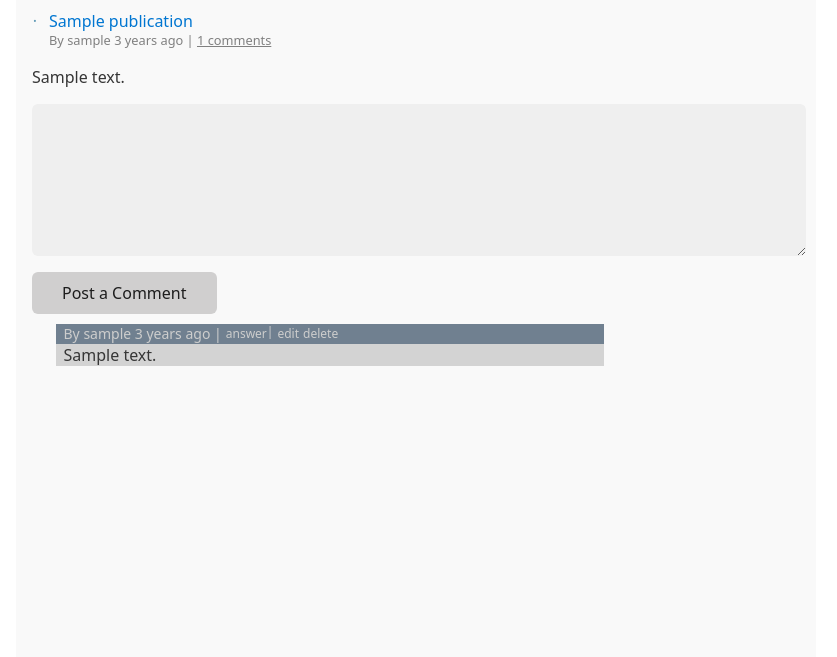
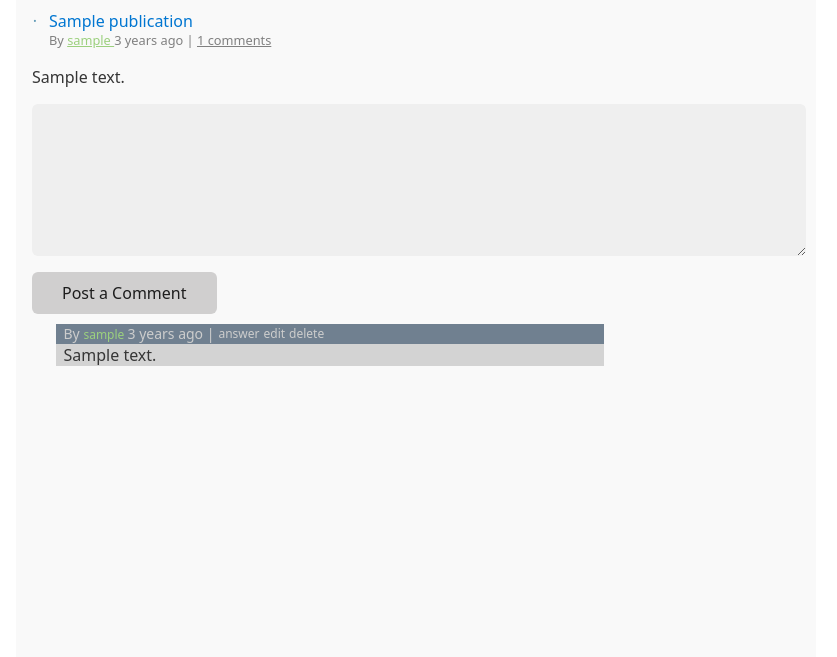
Before and after one commit to dsocolobsky/linkeadisimo, a Django app: page /pub/1/ in a window 1280 px wide. Shown: the part 46-703 px from the top of the page, without its empty margins (224-1061 px from the left). Run offline with Django 3.2, Linux system fonts and the light colour scheme; a user stored in the database is signed in; tables that the repository leaves empty hold one stand-in row (values such as "Sample post"); some libraries are stand-ins or nearby versions.

Commit message:
feat: show own username in green

```diff
--- a/website/static/website/css/style.css
+++ b/website/static/website/css/style.css
@@ -133,6 +133,10 @@ li .publication {
     text-decoration: underline;
 }
 
+.publication .subtext a.ownuser {
+    color: #9cd07e;
+}
+
 /*
 ##########################
 PUBLICATION
@@ -172,10 +176,26 @@ PUBLICATION
     font-size: 14px;
 }
 
+.comment .toptext .info a {
+    color: #cdcdcd;
+}
+
+.comment .toptext .info a.ownuser {
+    color: #9cd07e;
+}
+
+.comment .toptext .info a:hover {
+    text-decoration: underline;
+}
+
 .comment .toptext a {
     font-size: 12px;
     text-decoration: none;
     cursor: pointer;
+}
+
+.comment .toptext a:hover {
+    text-decoration: underline;
 }
 
 .comment .text {
--- a/website/templates/website/comment_t.html
+++ b/website/templates/website/comment_t.html
@@ -2,19 +2,25 @@
 
 <div id="comment-{{ com.id }}" class="comment" style="margin-left: {% widthratio com.level 1 3 %}%">
     <div class="toptext">
-        <span class="info">By {{ com.created_by.username }} {{ com.created_at|naturaltime }} | </span>
+        <div class="info">
+            <span>By </span>
+            <a href="#" class="{% if com.created_by.id == user.id %}ownuser{% endif %}">
+                {{ com.created_by.username }}
+            </a>
+            <span>{{ com.created_at|naturaltime }} | </span>
+        </div>
         {% if user.id %}
             <div class="buttons">
                 <a class="answer_comment">answer</a>
-                <span> | </span>
                 {% if com.created_by.id == user.id %}
                     {% if not com.deleted %}
-                        <a hx-get="/comment/{{ com.id }}/edit" hx-target="#comment-{{com.id}} > .text" hx-swap="outerHMTL">
+                        <a hx-get="/comment/{{ com.id }}/edit" hx-target="#comment-{{ com.id }} > .text"
+                           hx-swap="outerHMTL">
                             edit
                         </a>
                     {% endif %}
                     <a class="delete_comment"
-                       hx-delete="/comment/{{ com.id }}" hx-target="#comment-{{com.id}} > .text"
+                       hx-delete="/comment/{{ com.id }}" hx-target="#comment-{{ com.id }} > .text"
                        hx-confirm="Are you sure you want to delete this comment?" hx-swap="innerHTML">delete</a>
                 {% endif %}
             </div>
--- a/website/templates/website/pubcard.html
+++ b/website/templates/website/pubcard.html
@@ -11,7 +11,11 @@
                 {{ pub.title }}</a>
         </div>
         <div class="subtext">
-            <span>By {{ pub.created_by.username }} {{ pub.created_at|naturaltime }} |</span>
+            <span>By </span>
+            <a href="#" class="{% if pub.created_by.id == user.id %}ownuser{% endif %}">
+                {{ pub.created_by.username }}
+            </a>
+            <span>{{ pub.created_at|naturaltime }} |</span>
             <a href="{% url 'publication' pub.id %}">
                 {% if pub.comments.count == 0 %}
                     no
```
